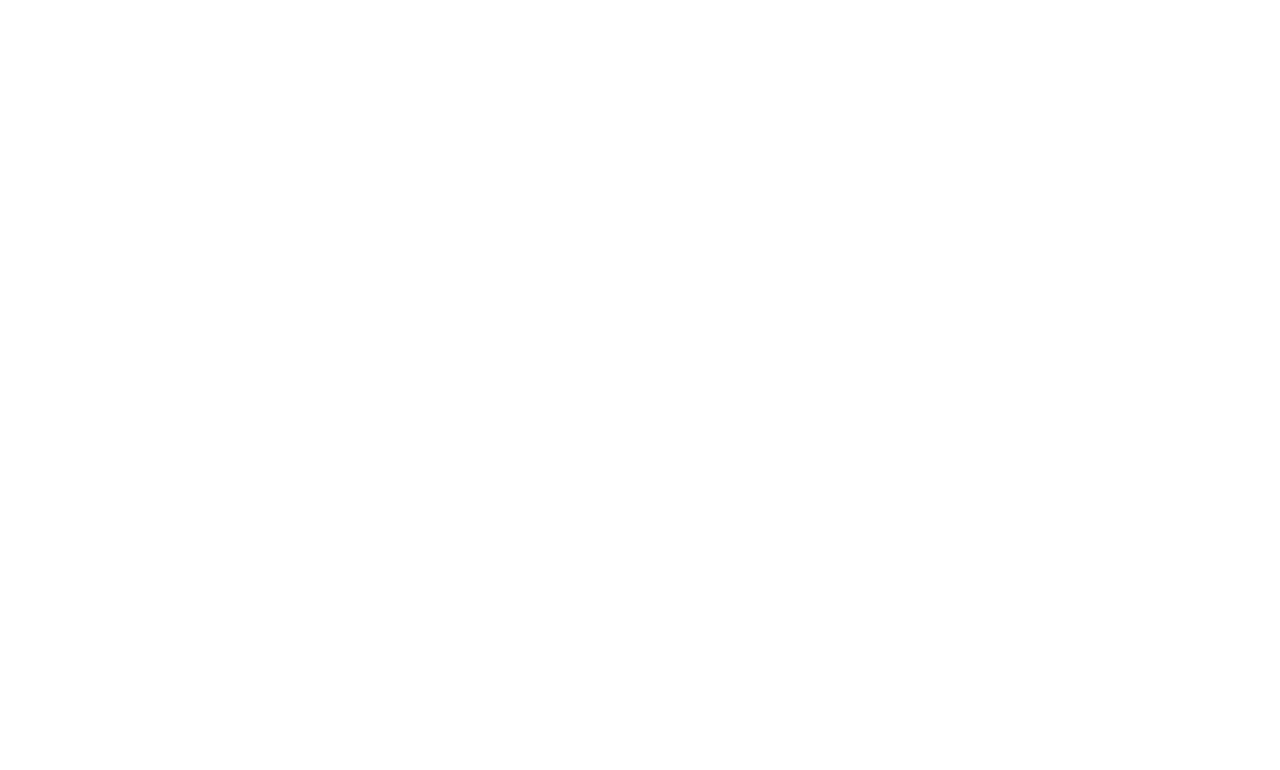
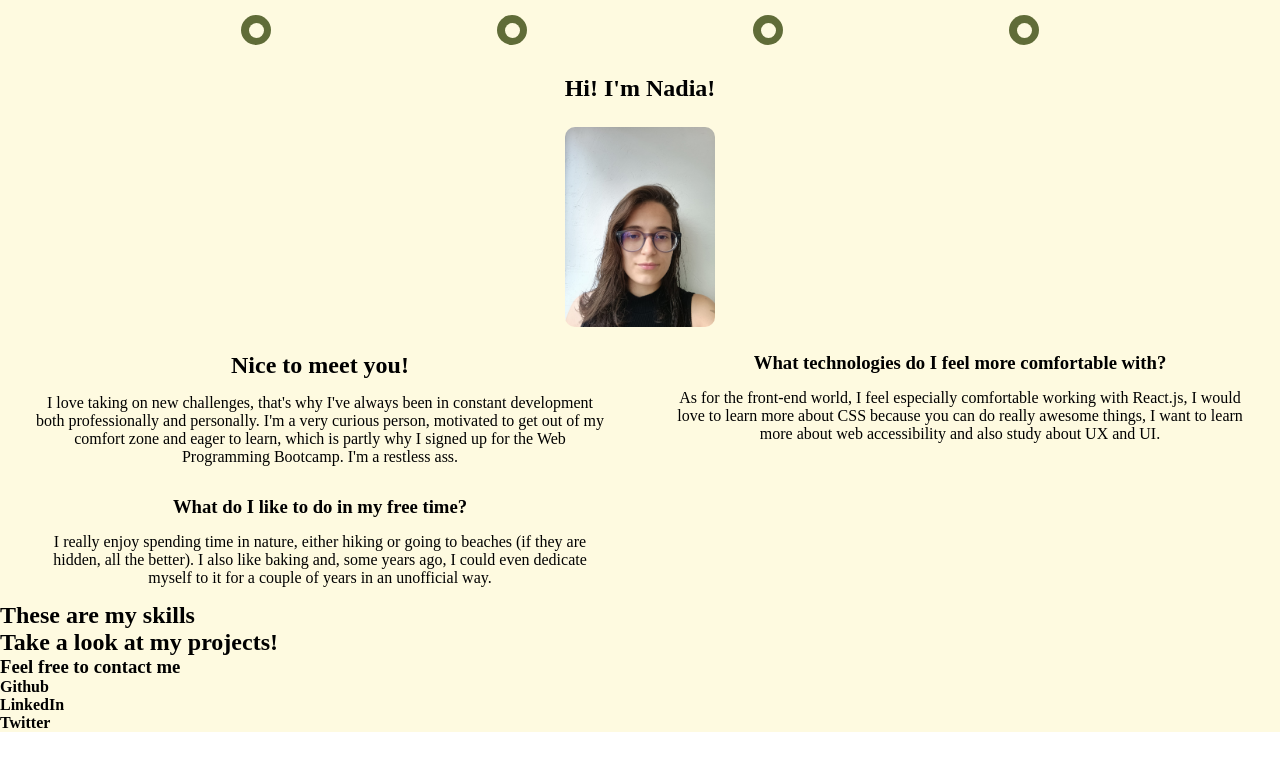
Before and after one commit to NadiaMonzon/portfolio, a React app: page / in a window 1280 px wide. Built offline with nearby package versions, Linux system fonts and the light colour scheme.

Commit message:
Finish the presentation section

```diff
--- a/public/index.html
+++ b/public/index.html
@@ -9,22 +9,14 @@
       name="description"
       content="Web site created using create-react-app"
     />
-    <link rel="apple-touch-icon" href="%PUBLIC_URL%/logo192.png" />
-    <!--
-      manifest.json provides metadata used when your web app is installed on a
-      user's mobile device or desktop. See https://developers.google.com/web/fundamentals/web-app-manifest/
-    -->
+
+    <script
+      src="https://kit.fontawesome.com/e653573ea4.js"
+      crossorigin="anonymous"
+    ></script>
+
     <link rel="manifest" href="%PUBLIC_URL%/manifest.json" />
-    <!--
-      Notice the use of %PUBLIC_URL% in the tags above.
-      It will be replaced with the URL of the `public` folder during the build.
-      Only files inside the `public` folder can be referenced from the HTML.
-
-      Unlike "/favicon.ico" or "favicon.ico", "%PUBLIC_URL%/favicon.ico" will
-      work correctly both with client-side routing and a non-root public URL.
-      Learn how to configure a non-root public URL by running `npm run build`.
-    -->
-    <title>React App</title>
+    <title>Nadia's portfolio</title>
   </head>
   <body>
     <noscript>You need to enable JavaScript to run this app.</noscript>
--- a/src/components/App.js
+++ b/src/components/App.js
@@ -1,21 +1,25 @@
 import '../styles/App.scss';
+import Contact from './Contact';
+import Header from './Header';
+import Presentation from './Presentation';
+import Projects from './Projects';
+import Skills from './Skills';
 
 function App() {
   return (
     <div className="App">
-      <header className='App--header'>
-
-      </header>
-
+      <Header/>
 
       <main className='App--main'>
+        <Presentation/>
+
+        <Skills/>
+
+        <Projects/>
+
+        <Contact/>
 
       </main>
-
-
-      <footer className='App--footer'>
-
-      </footer>
 
     </div>
   );
--- /dev/null
+++ b/src/components/Contact.js
@@ -0,0 +1,10 @@
+const Contact =()=>{
+    return(<section id='contact'>
+        <h3>Feel free to contact me</h3>
+        <h4>Github</h4>
+        <h4>LinkedIn</h4>
+        <h4>Twitter</h4>
+    </section>);
+}
+
+export default Contact;
--- /dev/null
+++ b/src/components/Header.js
@@ -0,0 +1,17 @@
+
+
+function Header() {
+    return (
+    <header className='header' >
+    <nav>
+      <ul className='header__menu' >
+        <li className='header__menu--list'><a href="#presentation" alt="I'll tell you about me"></a></li>
+        <li className='header__menu--list'><a href="#skills"></a></li>
+        <li className='header__menu--list'><a href="#projects"></a></li>
+        <li className='header__menu--list'><a href="#contact"></a></li>
+      </ul>
+    </nav>
+  </header>)
+}
+
+export default Header;
--- /dev/null
+++ b/src/components/Presentation.js
@@ -0,0 +1,32 @@
+
+function Presentation() {
+    return(
+    <section id='presentation' className="presentation">
+        <h1 className="presentation__title">Hi! I'm Nadia!</h1>
+        <div className="profile-photo"alt="Nadia"></div>
+        <aside class="presentation__wrapper">
+
+            <article>
+                <h2 className="presentation__title">Nice to meet you!</h2>
+                <p className="presentation__text">
+                    I love taking on new challenges, that's why I've always been in constant development both professionally and personally. I'm a very curious person, motivated to get out of my comfort zone and eager to learn, which is partly why I signed up for the Web Programming Bootcamp. I'm a restless ass.
+                </p>
+            </article>
+
+            <article>
+                <h3 className="presentation__title">What technologies do I feel more comfortable with?</h3>
+                <p className="presentation__text">
+                    As for the front-end world, I feel especially comfortable working with React.js, I would love to learn more about CSS because you can do really awesome things, I want to learn more about web accessibility and also study about UX and UI.
+                </p>
+            </article>
+            <article>
+                <h3 className="presentation__title">What do I like to do in my free time?</h3>
+                <p className="presentation__text">
+                    I really enjoy spending time in nature, either hiking or going to beaches (if they are hidden, all the better). I also like baking and, some years ago, I could even dedicate myself to it for a couple of years in an unofficial way.
+                </p>
+            </article>
+        </aside>
+
+    </section>)
+}
+export default Presentation;
--- /dev/null
+++ b/src/components/Projects.js
@@ -0,0 +1,7 @@
+function Projects() {
+    return (<section id='projects'>
+    <h2>Take a look at my projects!</h2>
+  </section>)
+}
+
+export default Projects;
--- /dev/null
+++ b/src/components/Skills.js
@@ -0,0 +1,8 @@
+function Skills() {
+    return(
+    <section id='skills'>
+      <h2>These are my skills</h2>
+    </section>
+    )
+}
+export default Skills;
--- a/src/styles/App.scss
+++ b/src/styles/App.scss
@@ -1,38 +1,23 @@
-.App {
-  text-align: center;
+*{
+	margin: 0;
+	padding: 0;
+	list-style: none;
+	text-decoration: none;
+	border: none;
+	outline: none;
 }
 
-.App-logo {
-  height: 40vmin;
-  pointer-events: none;
+@import './header.scss';
+@import './presentation.scss';
+
+
+.App{
+	background-color: #FEFAE0;
+	/*height: 85vh;
+	width: 90vw;
+	margin: 3vw 5vw 3vw 5vw ;*/
 }
 
-@media (prefers-reduced-motion: no-preference) {
-  .App-logo {
-    animation: App-logo-spin infinite 20s linear;
-  }
+.fa-bars{
+	font-size: 22px;
 }
-
-.App-header {
-  background-color: #282c34;
-  min-height: 100vh;
-  display: flex;
-  flex-direction: column;
-  align-items: center;
-  justify-content: center;
-  font-size: calc(10px + 2vmin);
-  color: white;
-}
-
-.App-link {
-  color: #61dafb;
-}
-
-@keyframes App-logo-spin {
-  from {
-    transform: rotate(0deg);
-  }
-  to {
-    transform: rotate(360deg);
-  }
-}
--- /dev/null
+++ b/src/styles/header.scss
@@ -0,0 +1,49 @@
+.header{
+    padding: 15px;
+    &__menu{
+        display: flex;
+        justify-content: space-evenly;
+        align-items: center;
+        &--list{
+            display: flex;
+            align-items: center;
+            justify-content: center;
+            width: 30px;
+            height: 30px;
+            border-radius: 50%;
+            background-color: #606c38;
+            font-size: 27px;
+            z-index: 989;
+            a{
+                width: 15px;
+                height: 15px;
+                border-radius: 50%;
+                background-color: #fefae0;
+                z-index: 990;
+
+            }
+            a:hover{
+    	opacity: 0.5;
+    }
+	}
+    }
+
+}
+
+
+
+/*
+
+    &--header{
+        display: flex;
+        justify-content: flex-end;
+        height: 90%;
+        &__menu{
+
+            display: flex;
+            flex-direction: column;
+            justify-content: space-between;
+            align-items: center;
+        }
+    }
+*/
--- /dev/null
+++ b/src/styles/presentation.scss
@@ -0,0 +1,35 @@
+.presentation{
+    display: flex;
+    flex-direction: column;
+    align-items: center;
+    &__wrapper{
+
+       @media all and (min-width: 768px){
+        display: grid;
+        grid-template-columns: 1fr 1fr;
+    }
+    }
+
+    &__title{
+        margin: 15px 25px;
+        text-align: center;
+
+    }
+    &__text{
+        margin:15px 35px ;
+        text-align: center;
+    }
+
+}
+
+.profile-photo{
+    display: flex;
+    justify-content: center;
+	width: 150px;
+    height: 200px;
+	border-radius: 10px;
+	background-image: url('../images/nadia-photo.jpeg');
+	background-size: contain;
+	background-repeat: no-repeat;
+    margin: 10px;
+}
```
Also changed, not shown: public/logo192.png (deleted), public/logo512.png (deleted), src/images/nadia-photo.jpeg (added).
